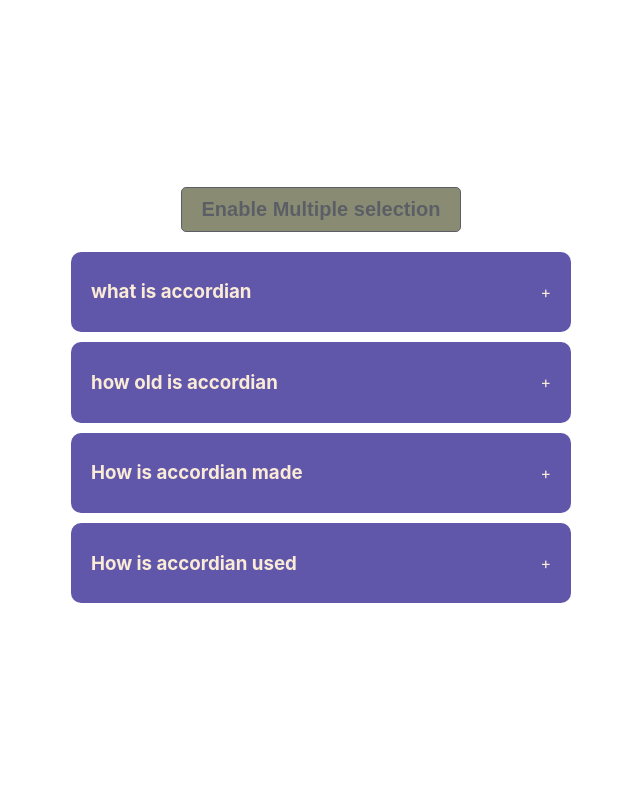
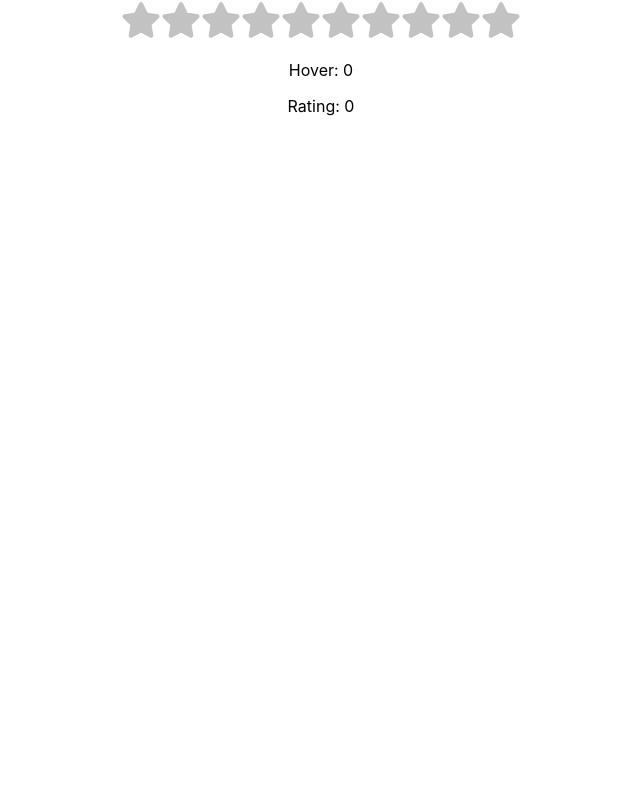
Before and after one commit to Abhishekkohligit/25JSProjects, a React (Vite) app: page / in a window 1280 px wide. Shown: the top 798 px of the page, without its empty margins (319-959 px from the left). Built offline with nearby package versions, Linux system fonts and the light colour scheme.

Commit message:
finished Star-Rating project

```diff
--- a/package.json
+++ b/package.json
@@ -11,7 +11,8 @@
   },
   "dependencies": {
     "react": "^18.2.0",
-    "react-dom": "^18.2.0"
+    "react-dom": "^18.2.0",
+    "react-icons": "^5.0.1"
   },
   "devDependencies": {
     "@types/react": "^18.2.55",
--- a/src/App.jsx
+++ b/src/App.jsx
@@ -1,14 +1,18 @@
 import "./App.css";
-import Accordian from "./components/accordian";
-import RandomColor from "./components/random-color";
+// import Accordian from "./components/accordian";
+// import RandomColor from "./components/random-color";
+import StarRating from "./components/star-rating";
 
 function App() {
 	return (
 		<div className="App">
 			{/* Accordian component */}
-			<Accordian />
+			{/* <Accordian /> */}
 			{/* Randon Color Generator */}
-			<RandomColor />
+			{/* <RandomColor /> */}
+
+			{/* Star Rating */}
+			<StarRating noOfStars={10} />
 		</div>
 	);
 }
--- /dev/null
+++ b/src/components/star-rating/index.jsx
@@ -0,0 +1,45 @@
+/* eslint-disable react/prop-types */
+
+import { FaStar } from "react-icons/fa";
+import { useState } from "react";
+import "./styles.css";
+
+export default function StarRating({ noOfStars = 5 }) {
+	const [rating, setRating] = useState(0);
+	const [hover, setHover] = useState(0);
+
+	function handleClick(currentIndex) {
+		setRating(currentIndex);
+	}
+
+	function handleMouseEnter(currentIndex) {
+		setHover(currentIndex);
+	}
+	function handleMouseLeave() {
+		setHover(rating);
+	}
+
+	return (
+		<div className="star-rating">
+			{[...Array(noOfStars)].map((_, index) => {
+				index += 1;
+				return (
+					<FaStar
+						className={index <= (hover || rating) ? "active" : "inactive"}
+						key={index}
+						onClick={() => handleClick(index)}
+						onMouseEnter={() => handleMouseEnter(index)}
+						onMouseLeave={() => handleMouseLeave(index)}
+						size={40}
+					/>
+				);
+			})}
+			<p>Hover: {hover}</p>
+			<p>Rating: {rating}</p>
+		</div>
+	);
+}
+
+// StarRating.propTypes={
+//  noOfStars:PropTyp   .number.isRequired
+// }
--- /dev/null
+++ b/src/components/star-rating/styles.css
@@ -0,0 +1,8 @@
+.active {
+	color: rgba(255, 230, 0, 0.726);
+}
+
+.inactive {
+	color: rgb(194, 194, 194);
+
+}
```
Also changed, not shown: 1 other file (tests, documents, lock files or other folders).
